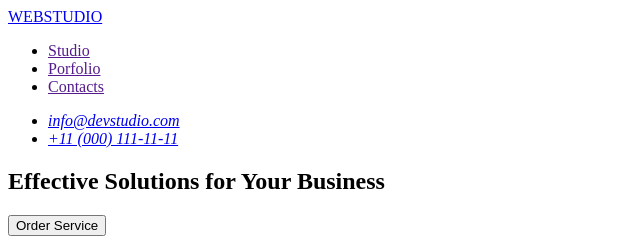
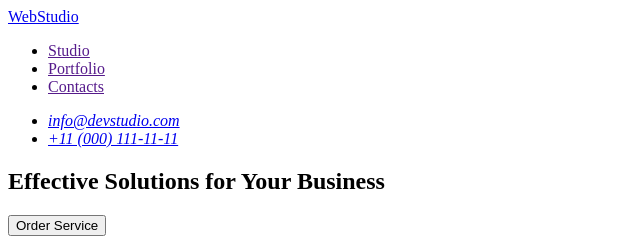
Before and after one commit to drazka/goit-markup-hw-01, a plain HTML site: page index.html in a window 1280 px wide. Shown: the top 240 px of the page, 0-640 px from the left. Drawn offline with Linux system fonts and the light colour scheme.

Commit message:
header correction

```diff
--- a/index.html
+++ b/index.html
@@ -8,10 +8,10 @@
 <body>
     <header>
         <nav>
-            <a href="./index.html">WEBSTUDIO</a>
+            <a href="./index.html">WebStudio</a>
             <ul>
                 <li><a href="">Studio</a></li>
-                <li><a href="">Porfolio</a></li>
+                <li><a href="">Portfolio</a></li>
                 <li><a href="">Contacts</a></li>
             </ul>
         </nav>
@@ -21,7 +21,6 @@
                 <li><a href="tel:+110001111111">+11 (000) 111-11-11</a></li>
             </ul>
         </address>
-
     </header>
     <main>
         <section>
```
